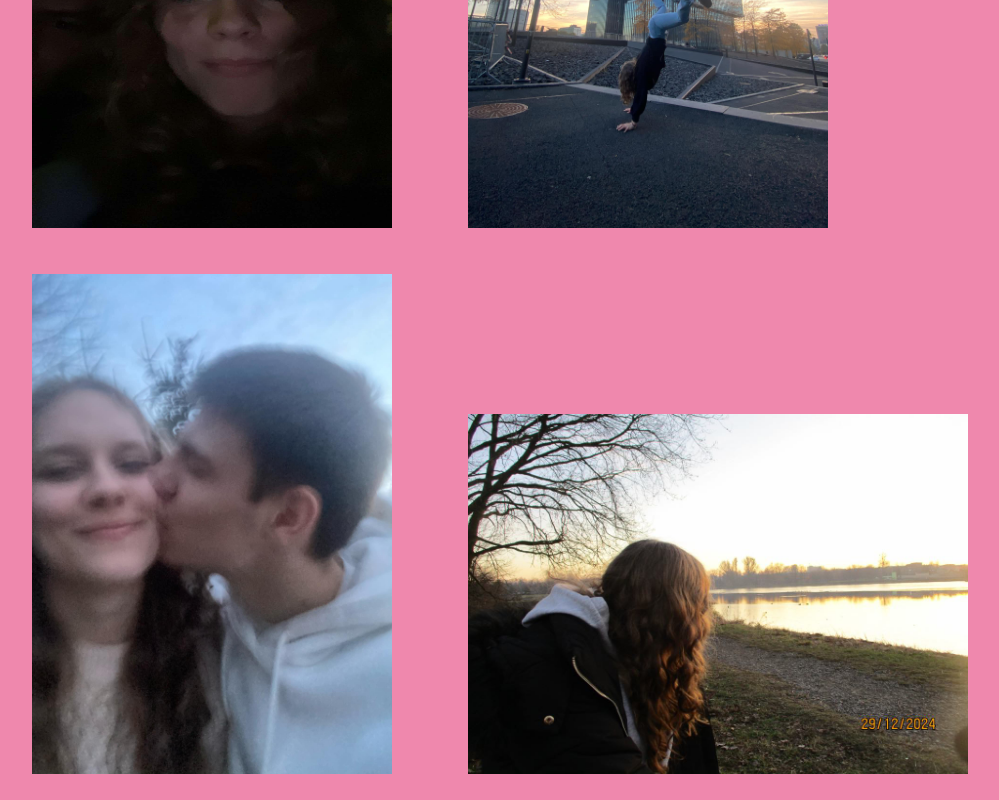
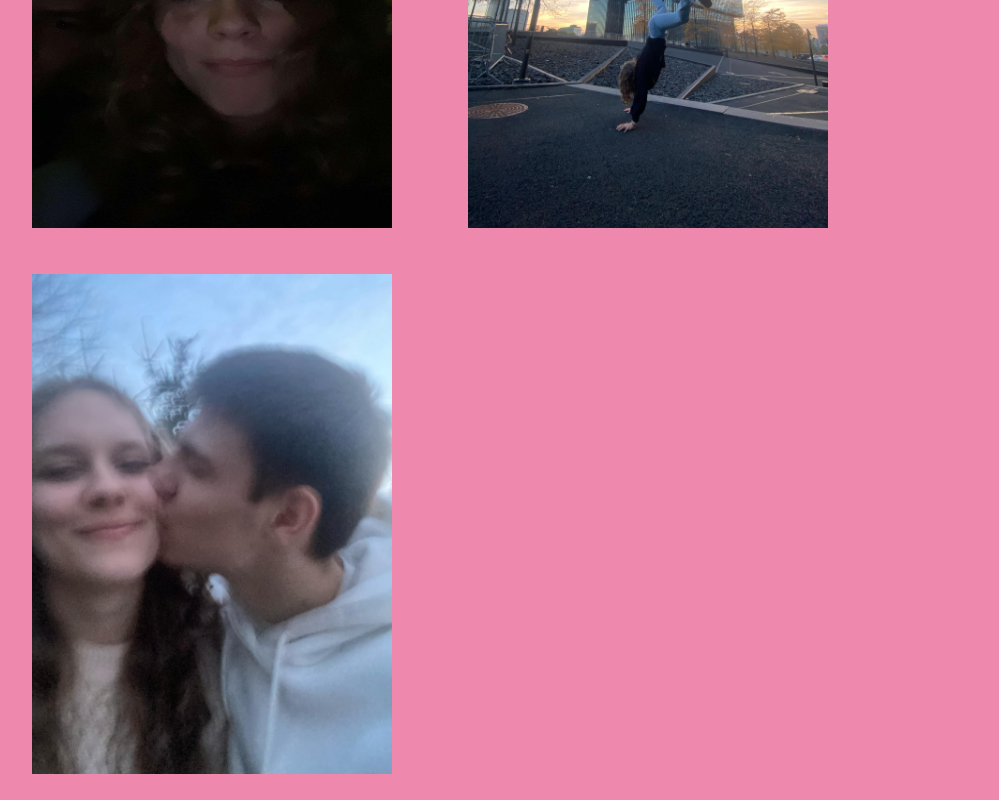
Before and after one commit to cprsz9/strona, a plain HTML site: page galer.html in a window 1280 px wide. Shown: the part 919-1719 px from the top of the page, without its empty margins (18-1017 px from the left). Drawn offline with Linux system fonts and the light colour scheme.

Commit message:
Update galer.html

```diff
--- a/galer.html
+++ b/galer.html
@@ -8,7 +8,6 @@
     <img src="images/img (2).jpg" width="360" height="500">
     <img src="images/img (3).jpeg" width="360" height="500"><br>
     <img src="images/img (4).jpeg" width="360" height="500">
-    <img src="images/img (2).jpeg" width="500" height="360"><br>
 
 
 </body>
@@ -39,6 +38,7 @@
     word-wrap: break-word;
     overflow-wrap: break-word;
     white-space: normal;
+    text-align: left;
     /* width: 100%; */
 
 
```
